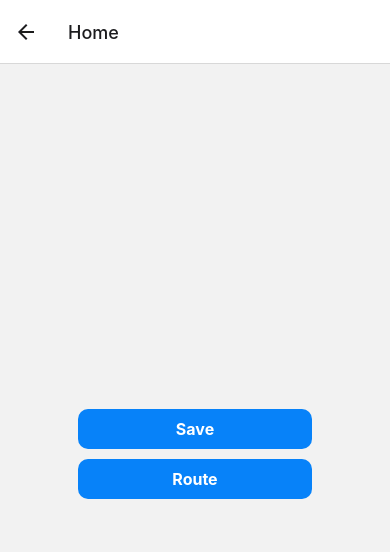
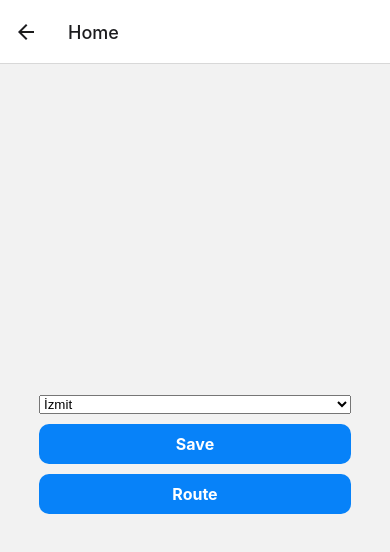
Before and after one commit to rknyryn/Route-Planning-Frontend, a React Native app: screen /HomeUser in a window 390 px wide. Shown: the top 552 px of the page. Built offline with nearby package versions, Linux system fonts and the light colour scheme.

Commit message:
add dropdown picker

```diff
--- a/package.json
+++ b/package.json
@@ -19,7 +19,8 @@
     "react-native": "0.64.3",
     "react-native-safe-area-context": "3.3.2",
     "react-native-screens": "~3.10.1",
-    "react-native-web": "0.17.1"
+    "react-native-web": "0.17.1",
+    "@react-native-picker/picker": "2.2.1"
   },
   "devDependencies": {
     "@babel/core": "^7.12.9"
--- a/screens/HomeUserScreen.js
+++ b/screens/HomeUserScreen.js
@@ -1,9 +1,22 @@
+import React, { useState } from 'react'
 import { StyleSheet, Text, TouchableOpacity, View } from 'react-native'
-import React from 'react'
+import { Picker } from '@react-native-picker/picker';
 
 export default function HomeUser() {
+  const [selectedData, setSelectedData] = useState();
+
   return (
     <View style={styles.container}>
+      <View style={{ margin:5, width: "80%", backgroundColor: "white", borderRadius: 10 }}>
+        <Picker
+          selectedValue={selectedData}
+          onValueChange={(itemValue, itemIndex) =>
+            setSelectedData(itemValue)
+          }>
+          <Picker.Item label="İzmit" value="izmit" />
+          <Picker.Item label="Gölcük" value="gölcük" />
+        </Picker>
+      </View>
       <TouchableOpacity
         style={styles.button}
       >
@@ -27,7 +40,7 @@ const styles = StyleSheet.create({
   button: {
     margin: 5,
     backgroundColor: '#0782F9',
-    width: '60%',
+    width: '80%',
     padding: 10,
     borderRadius: 10,
     alignItems: 'center',
```
Also changed, not shown: 1 other file (tests, documents, lock files or other folders).
